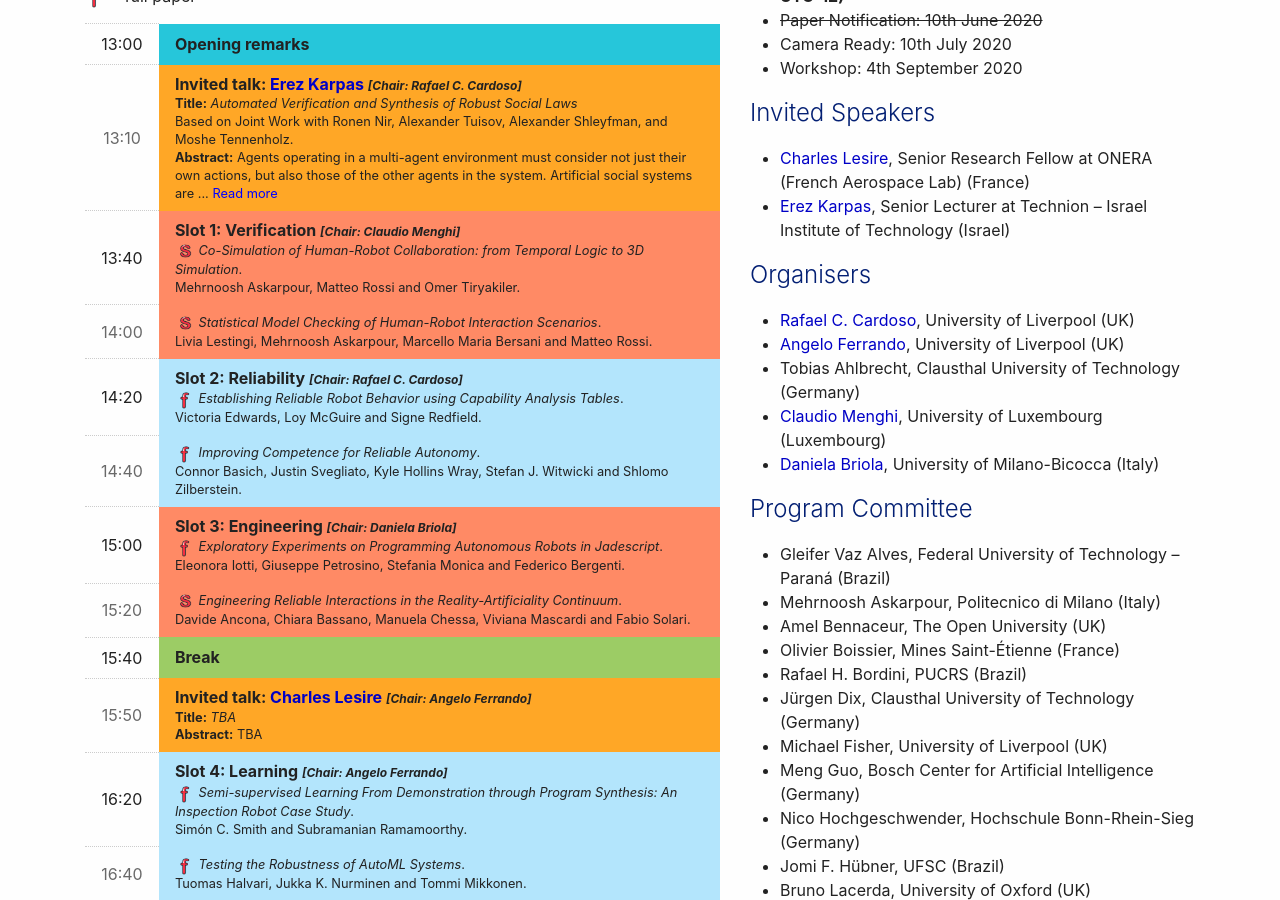
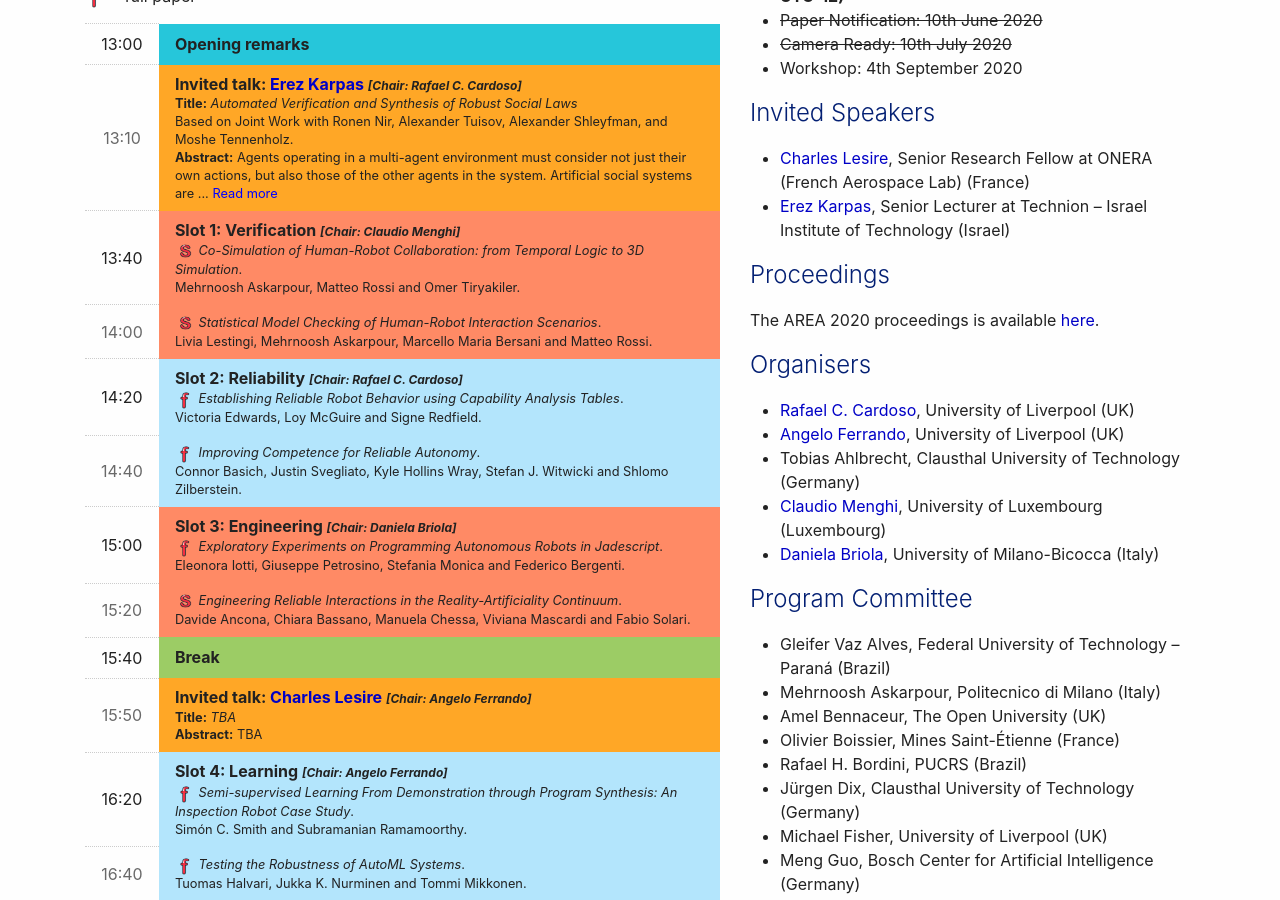
Before and after one commit to area2020/area2020.github.io, a Jekyll site: the page built from index.md, in a window 1280 px wide and 900 px high, scrolled down 512 px. Built offline with Jekyll 4.4.1, drawn with Linux system fonts in a browser that asks for light colours; nearby versions of some CDN libraries.

Commit message:
Update index.md

```diff
--- a/index.md
+++ b/index.md
@@ -345,7 +345,7 @@ AREA 2020 will be held virtually. To register to AREA please register to ECAI 20
 <!--<li><b>Abstract Submission (optional): 3rd May 2020</b></li>-->
 <li><b><s>Paper Submission Deadline: 10th May 2020 (AoE, UTC-12)</s></b></li>
 <li><s>Paper Notification: 10th June 2020</s></li>
-<li>Camera Ready: 10th July 2020</li>
+<li><s>Camera Ready: 10th July 2020</s></li>
 <li>Workshop: 4th September 2020</li>
 </ul>
 
@@ -355,6 +355,10 @@ AREA 2020 will be held virtually. To register to AREA please register to ECAI 20
 <li><a href="https://sites.google.com/view/charles-lesire" target="_blank">Charles Lesire</a>, Senior Research Fellow at ONERA (French Aerospace Lab) (France)</li>
   <li><a href="https://karpase.net.technion.ac.il/" target="_blank">Erez Karpas</a>, Senior Lecturer at Technion – Israel Institute of Technology (Israel)</li>
 </ul>
+
+## Proceedings
+
+The AREA 2020 proceedings is available <a href="http://eptcs.web.cse.unsw.edu.au/content.cgi?AREA2020" target="_blank">here</a>.
 
 ## Organisers
 
```
